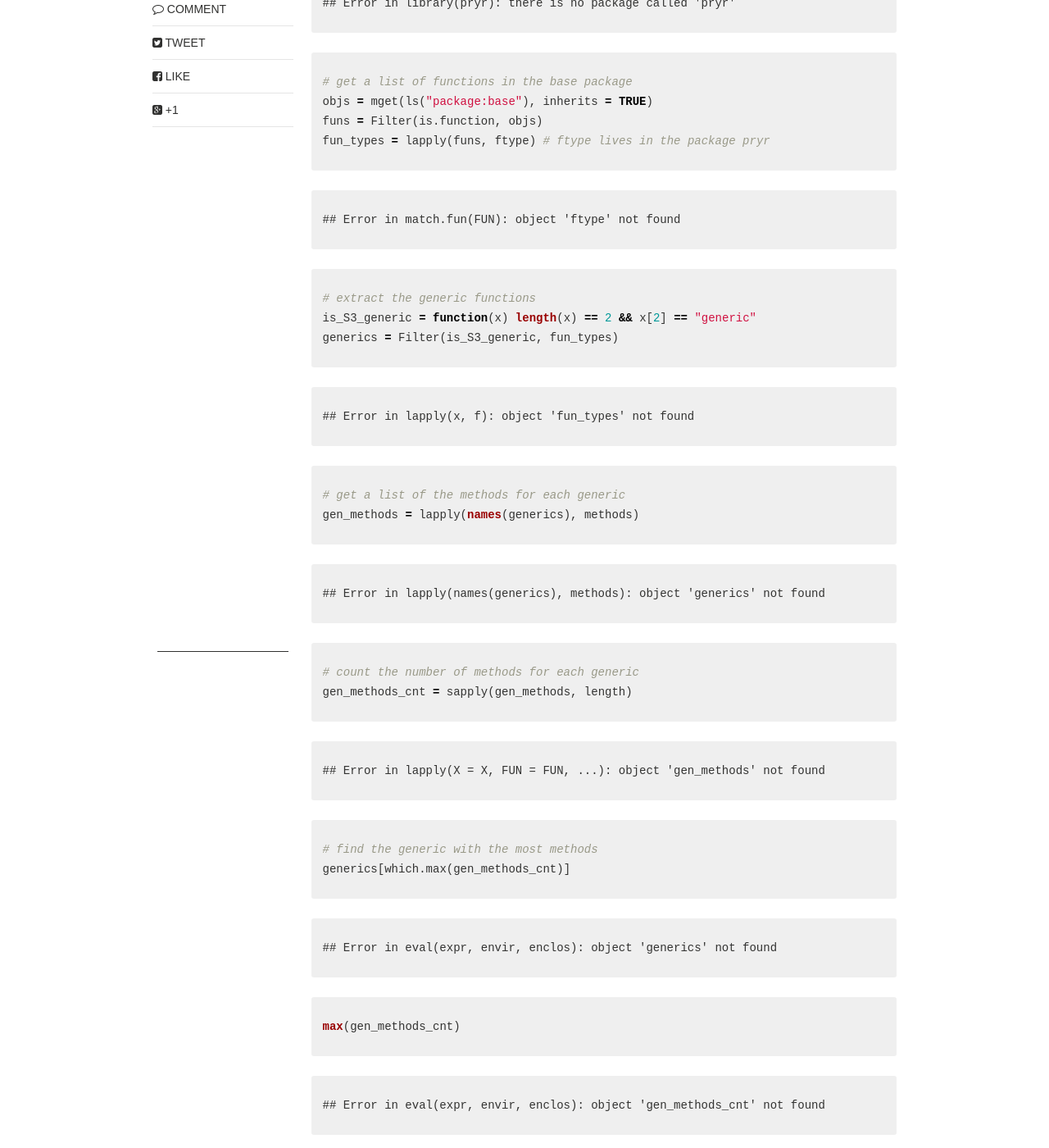
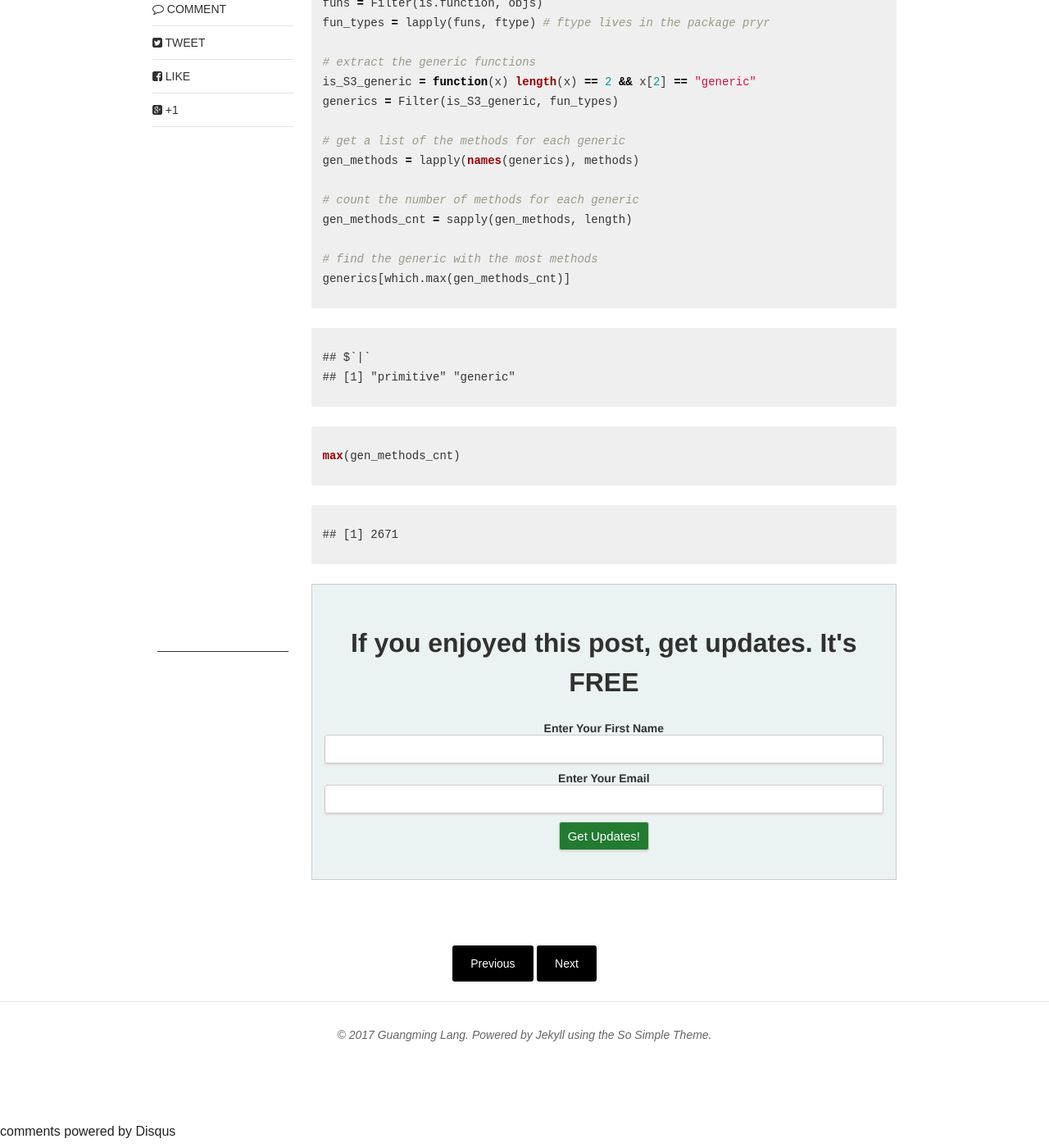
Before and after one commit to gmlang/masterr, a Jekyll site: the page built from _posts/r/2014-10-12-which-r-base-generic-has-the-most-number-of-methods.md, in a window 1280 px wide and 1400 px high, scrolled down 1048 px. Shown: the whole window at 82% size. Built offline with Jekyll 4.4.1, drawn with Linux system fonts in a browser that asks for light colours; nearby versions of some CDN libraries; comment, search, counter and statistics services are not loaded.

Commit message:
no message

```diff
--- a/_posts/r/2014-10-12-which-r-base-generic-has-the-most-number-of-methods.md
+++ b/_posts/r/2014-10-12-which-r-base-generic-has-the-most-number-of-methods.md
@@ -17,72 +17,22 @@ Can you guess which generic in the base package has the most number of methods?
 {% highlight r %}
 library(methods)
 library(pryr)
-{% endhighlight %}
 
-
-
-{% highlight text %}
-## Error in library(pryr): there is no package called 'pryr'
-{% endhighlight %}
-
-
-
-{% highlight r %}
 # get a list of functions in the base package
 objs = mget(ls("package:base"), inherits = TRUE)
 funs = Filter(is.function, objs)
 fun_types = lapply(funs, ftype) # ftype lives in the package pryr
-{% endhighlight %}
 
-
-
-{% highlight text %}
-## Error in match.fun(FUN): object 'ftype' not found
-{% endhighlight %}
-
-
-
-{% highlight r %}
 # extract the generic functions
 is_S3_generic = function(x) length(x) == 2 && x[2] == "generic"
 generics = Filter(is_S3_generic, fun_types)
-{% endhighlight %}
 
-
-
-{% highlight text %}
-## Error in lapply(x, f): object 'fun_types' not found
-{% endhighlight %}
-
-
-
-{% highlight r %}
 # get a list of the methods for each generic
 gen_methods = lapply(names(generics), methods)
-{% endhighlight %}
 
-
-
-{% highlight text %}
-## Error in lapply(names(generics), methods): object 'generics' not found
-{% endhighlight %}
-
-
-
-{% highlight r %}
 # count the number of methods for each generic
 gen_methods_cnt = sapply(gen_methods, length)
-{% endhighlight %}
 
-
-
-{% highlight text %}
-## Error in lapply(X = X, FUN = FUN, ...): object 'gen_methods' not found
-{% endhighlight %}
-
-
-
-{% highlight r %}
 # find the generic with the most methods
 generics[which.max(gen_methods_cnt)]
 {% endhighlight %}
@@ -90,7 +40,8 @@ generics[which.max(gen_methods_cnt)]
 
 
 {% highlight text %}
-## Error in eval(expr, envir, enclos): object 'generics' not found
+## $`|`
+## [1] "primitive" "generic"
 {% endhighlight %}
 
 
@@ -102,5 +53,5 @@ max(gen_methods_cnt)
 
 
 {% highlight text %}
-## Error in eval(expr, envir, enclos): object 'gen_methods_cnt' not found
+## [1] 2671
 {% endhighlight %}
```
